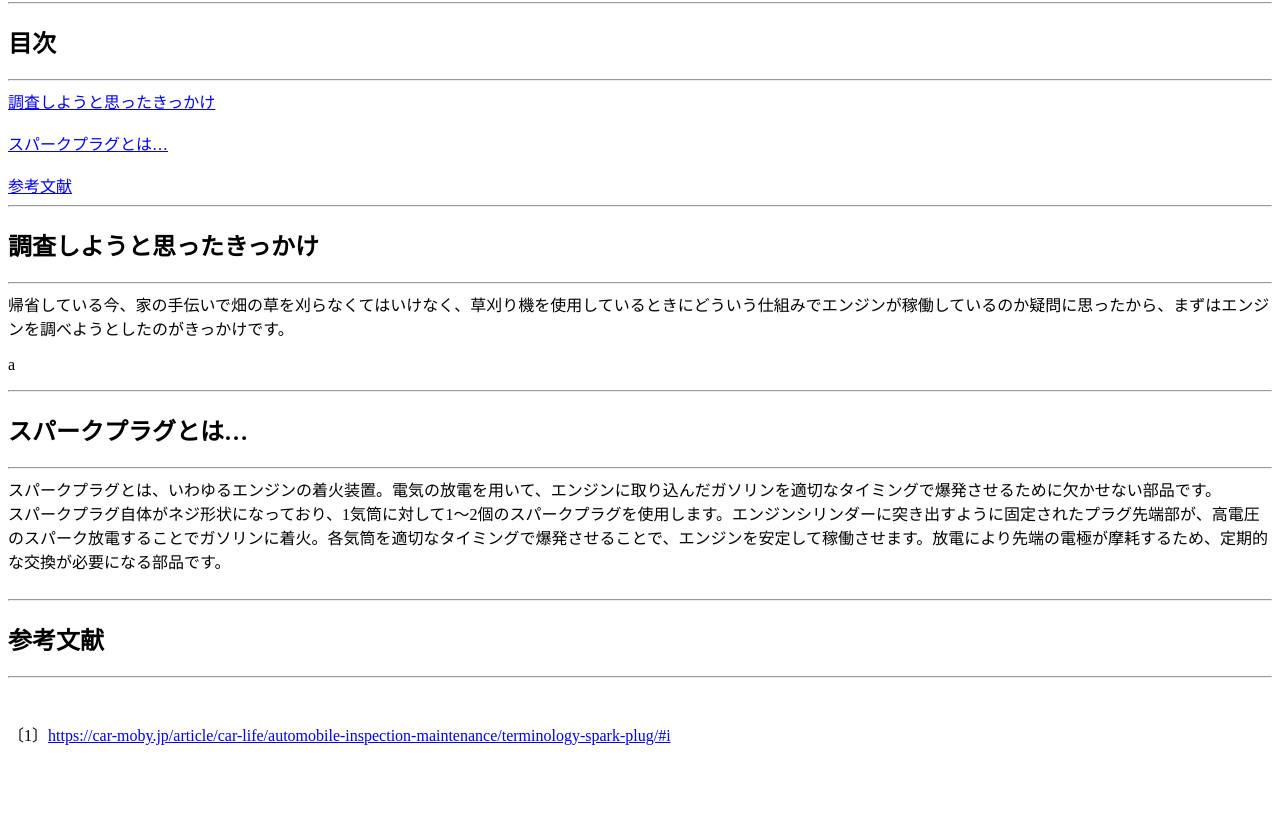
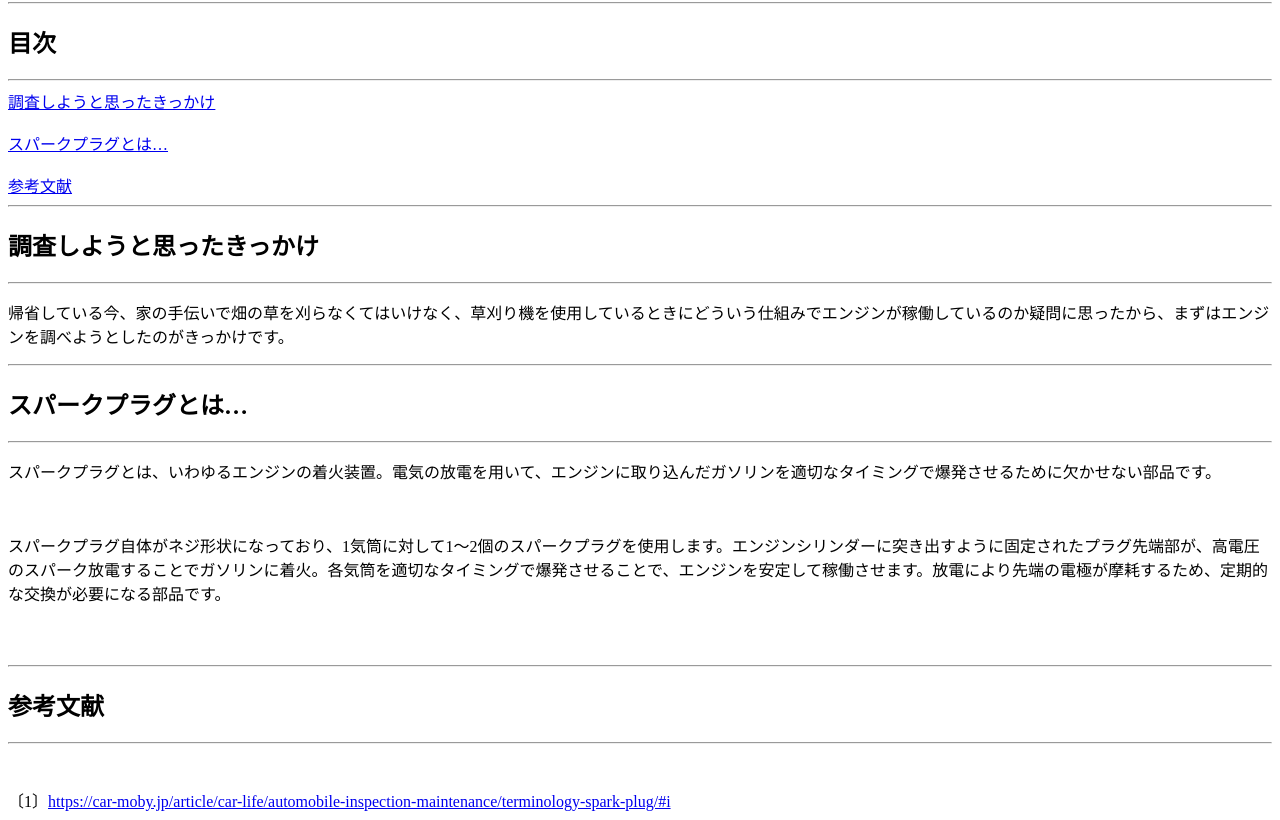
Before and after one commit to 240166/240166.github.io, a plain HTML site: page cl2020.html in a window 1280 px wide. Shown: the part 73-893 px from the top of the page. Before the commit the page ends 827 px from the top, so only its background shows below. Drawn offline with Linux system fonts and the light colour scheme.

Commit message:
Update cl2020.html

```diff
--- a/cl2020.html
+++ b/cl2020.html
@@ -16,16 +16,13 @@
         <hr>
         <h2 id="typ">調査しようと思ったきっかけ</h2>
         <hr>
-        帰省している今、家の手伝いで畑の草を刈らなくてはいけなく、草刈り機を使用しているときにどういう仕組みでエンジンが稼働しているのか疑問に思ったから、まずはエンジンを調べようとしたのがきっかけです。
-        <p>
-          a
-        </p>
+        <p>帰省している今、家の手伝いで畑の草を刈らなくてはいけなく、草刈り機を使用しているときにどういう仕組みでエンジンが稼働しているのか疑問に思ったから、まずはエンジンを調べようとしたのがきっかけです。</p>
         <hr>
         <h2 id="lal">スパークプラグとは…</h2>
         <hr>
-        スパークプラグとは、いわゆるエンジンの着火装置。電気の放電を用いて、エンジンに取り込んだガソリンを適切なタイミングで爆発させるために欠かせない部品です。
+        <p>スパークプラグとは、いわゆるエンジンの着火装置。電気の放電を用いて、エンジンに取り込んだガソリンを適切なタイミングで爆発させるために欠かせない部品です。</p>
         <br>
-        スパークプラグ自体がネジ形状になっており、1気筒に対して1〜2個のスパークプラグを使用します。エンジンシリンダーに突き出すように固定されたプラグ先端部が、高電圧のスパーク放電することでガソリンに着火。各気筒を適切なタイミングで爆発させることで、エンジンを安定して稼働させます。放電により先端の電極が摩耗するため、定期的な交換が必要になる部品です。
+        <p>スパークプラグ自体がネジ形状になっており、1気筒に対して1〜2個のスパークプラグを使用します。エンジンシリンダーに突き出すように固定されたプラグ先端部が、高電圧のスパーク放電することでガソリンに着火。各気筒を適切なタイミングで爆発させることで、エンジンを安定して稼働させます。放電により先端の電極が摩耗するため、定期的な交換が必要になる部品です。</p>
         <br><br>
         <hr>
         <h2 id="mai">参考文献</h2>
```
